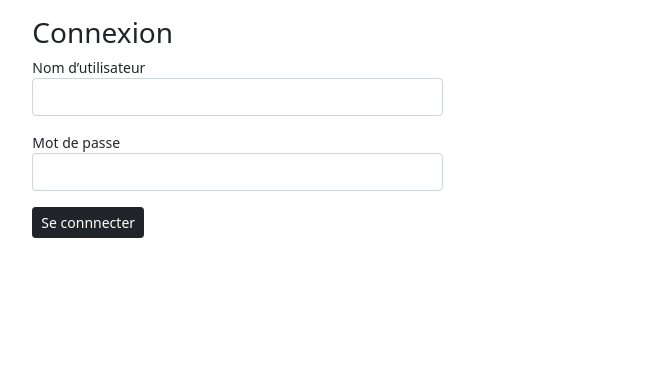
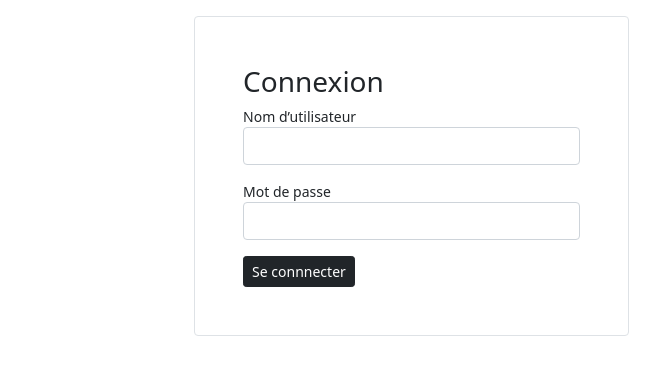
Before and after one commit to mono57/verger.stock-mgmt, a Django app: page /login/ in a window 1280 px wide. Shown: the part 59-434 px from the top of the page, without its empty margins (205-865 px from the left). Run offline with Django 3.2, Linux system fonts and the light colour scheme; some libraries are stand-ins or nearby versions.

Commit message:
center login form and add link to header

```diff
--- a/templates/base/header.html
+++ b/templates/base/header.html
@@ -11,7 +11,7 @@
 <nav class="navbar navbar-expand-lg sticky-top navbar-light flex-md-nowrap bg-light"
   style="border-bottom: 0.1rem solid #dedfe0">
   <div class="container-fluid">
-    <h1 class="h3">Verger</h1>
+    <a href="{% url 'backoffice:home' %}" class="h3 text-decoration-none text-dark">Verger</a>
 
     {% if request.user.is_authenticated %}
 
--- a/templates/registration/login.html
+++ b/templates/registration/login.html
@@ -3,7 +3,8 @@
 {% block sidebar %}{% endblock sidebar %}
 
 {% block content %}
-<div class="col-5">
+<div class="col-2"></div>
+<div class="col-5 border p-5 rounded">
     <h3>Connexion</h3>
     {% if form.errors %}
     <div class="alert alert-danger">
@@ -22,8 +23,5 @@
         </div>
         <button class="btn btn-dark btn-block btn-sm" type="submit"> Se connnecter </button>
     </form>
-
 </div>
-
-
 {% endblock content %}
```
